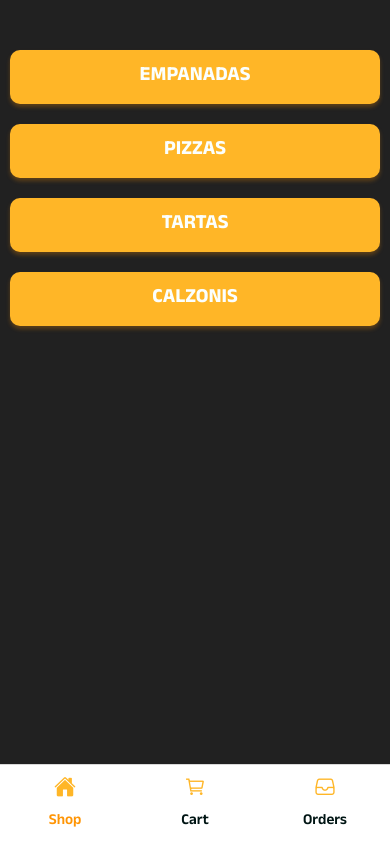
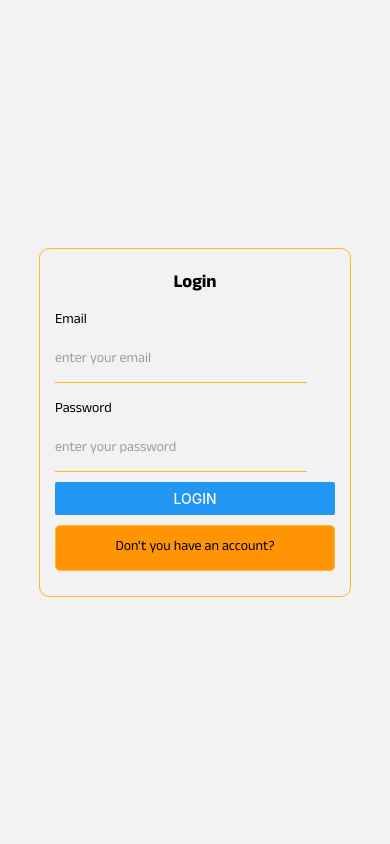
Before and after one commit to FacundoVillarroel/Challenge-12-React-Nativce, a React Native app: screen /Auth in a window 390 px wide. Built offline with nearby package versions, Linux system fonts and the light colour scheme.

Commit message:
[feature] - create auth stack and create register and login component

```diff
--- a/src/constants/colors.js
+++ b/src/constants/colors.js
@@ -4,5 +4,7 @@
   secondaryText:"#001514",
   primary:"#ffb627",
   secondary:"#ff9505",
-  danger:"#6b0504"
+  danger:"#6b0504",
+  helperText: '#C0353C',
+  gray: '#9E9E9E',
 }
--- /dev/null
+++ b/src/constants/firebase/index.js
@@ -0,0 +1,4 @@
+import { API_KEY } from "@env";
+
+export const URL_AUTH_SIGN_IN = `https://identitytoolkit.googleapis.com/v1/accounts:signInWithPassword?key=${API_KEY}`;
+export const URL_AUTH_SIGN_UP = `https://identitytoolkit.googleapis.com/v1/accounts:signUp?key=${API_KEY}`;
--- /dev/null
+++ b/src/navigation/auth.jsx
@@ -0,0 +1,15 @@
+import { createNativeStackNavigator } from '@react-navigation/native-stack';
+
+import { Auth } from '../screens';
+
+const Stack = createNativeStackNavigator();
+
+const AuthNavigator = () => {
+  return (
+    <Stack.Navigator initialRouteName="Auth" screenOptions={{ headerShown: false }}>
+      <Stack.Screen name="Auth" component={Auth} />
+    </Stack.Navigator>
+  );
+};
+
+export default AuthNavigator;
--- a/src/navigation/index.jsx
+++ b/src/navigation/index.jsx
@@ -1,12 +1,15 @@
 import { NavigationContainer } from '@react-navigation/native';
-import React from 'react';
+import React,{ useState } from 'react';
 
-import Tabs from './tabs';
+import AuthNavigator from './auth';
+import TabsNavigator from './tabs';
 
 const AppNavigator = () => {
+  const [userId, setUserId] = useState(null)
+
   return (
     <NavigationContainer>
-      <Tabs />
+      {userId? <TabsNavigator/> : <AuthNavigator/> }
     </NavigationContainer>
   );
 };
--- /dev/null
+++ b/src/screens/auth/Auth.jsx
@@ -0,0 +1,47 @@
+import React, { useState } from 'react';
+import { View, Text, KeyboardAvoidingView, TextInput, Button, TouchableOpacity, } from 'react-native';
+
+import { COLORS } from '../../constants/colors';
+import { styles } from './styles';
+
+const Auth = ({ navigation }) => {
+  const [isLogin, setIsLogin] = useState(true);
+  const title = isLogin ? 'Login' : 'Register';
+  const message = isLogin ? "Don't you have an account?" : 'Do you have an account?';
+  const messageAction = isLogin ? 'Login' : 'Register';
+  return (
+    <KeyboardAvoidingView style={styles.keyboardContainer} behavior="padding" enabled>
+      <View style={styles.container}>
+        <Text style={styles.title}>{title}</Text>
+        <Text style={styles.label}>Email</Text>
+        <TextInput
+          style={styles.input}
+          placeholder="enter your email"
+          placeholderTextColor={COLORS.gray}
+          keyboardType="email-address"
+          autoCapitalize="none"
+          autoCorrect={false}
+          onChangeText={() => {}}
+        />
+        <Text style={styles.label}>Password</Text>
+        <TextInput
+          style={styles.input}
+          placeholder="enter your password"
+          placeholderTextColor={COLORS.gray}
+          secureTextEntry
+          autoCapitalize="none"
+          autoCorrect={false}
+          onChangeText={() => {}}
+        />
+        <Button color={COLORS.primaryDark} title={messageAction} onPress={() => {}} />
+        <View style={styles.prompt}>
+          <TouchableOpacity style={styles.promptButton} onPress={() => setIsLogin(!isLogin)}>
+            <Text style={styles.promptMessage}>{message}</Text>
+          </TouchableOpacity>
+        </View>
+      </View>
+    </KeyboardAvoidingView>
+  );
+};
+
+export default Auth;
--- /dev/null
+++ b/src/screens/auth/styles.js
@@ -0,0 +1,60 @@
+import { StyleSheet } from 'react-native';
+
+import { COLORS } from '../../constants/colors';
+
+export const styles = StyleSheet.create({
+  keyboardContainer: {
+    flex: 1,
+    justifyContent: 'center',
+    alignItems: 'center',
+  },
+  container: {
+    width: '80%',
+    maxWidth: 400,
+    padding: 15,
+    margin: 15,
+    borderColor: COLORS.primary,
+    borderWidth: 1,
+    borderRadius: 10,
+    backgroundColor: COLORS.white,
+  },
+  title: {
+    fontSize: 18,
+    fontFamily: 'Anek-Bold',
+    marginVertical: 5,
+    textAlign: 'center',
+  },
+  label: {
+    fontSize: 14,
+    fontFamily: 'Anek-Regular',
+    marginVertical: 5,
+  },
+  input: {
+    height: 45,
+    borderBottomColor: COLORS.primary,
+    borderBottomWidth: 1,
+    width: '90%',
+    fontFamily: 'Anek-Regular',
+    marginBottom: 10,
+  },
+  promptButton: {
+    width: '100%',
+    backgroundColor: COLORS.secondary,
+    borderColor: COLORS.primary,
+    borderWidth: 1,
+    padding: 10,
+    borderRadius: 5,
+    justifyContent: 'center',
+    alignItems: 'center',
+  },
+  prompt: {
+    width: '100%',
+    alignItems: 'center',
+    marginVertical: 10,
+  },
+  promptMessage: {
+    fontSize: 14,
+    color: COLORS.text,
+    fontFamily: 'Anek-Regular',
+  },
+});
--- a/src/screens/index.js
+++ b/src/screens/index.js
@@ -4,3 +4,4 @@
 export { default as Cart } from "./cart/Cart";
 export { default as Orders } from "./orders/Orders";
 export { default as OrderDetail } from "./orderDetail/OrderDetail";
+export { default as Auth } from "./auth/Auth";
```
